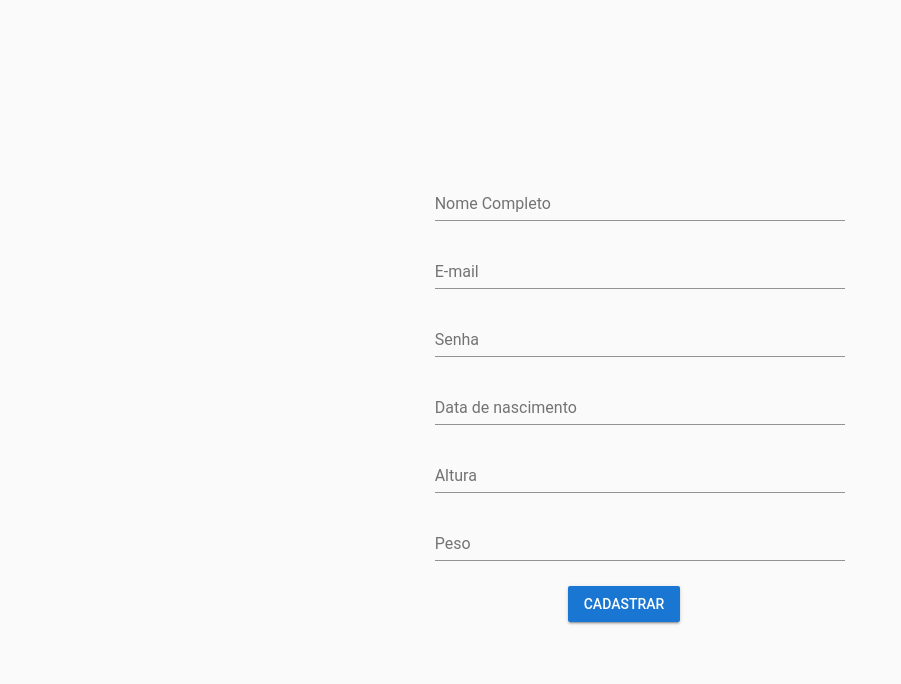
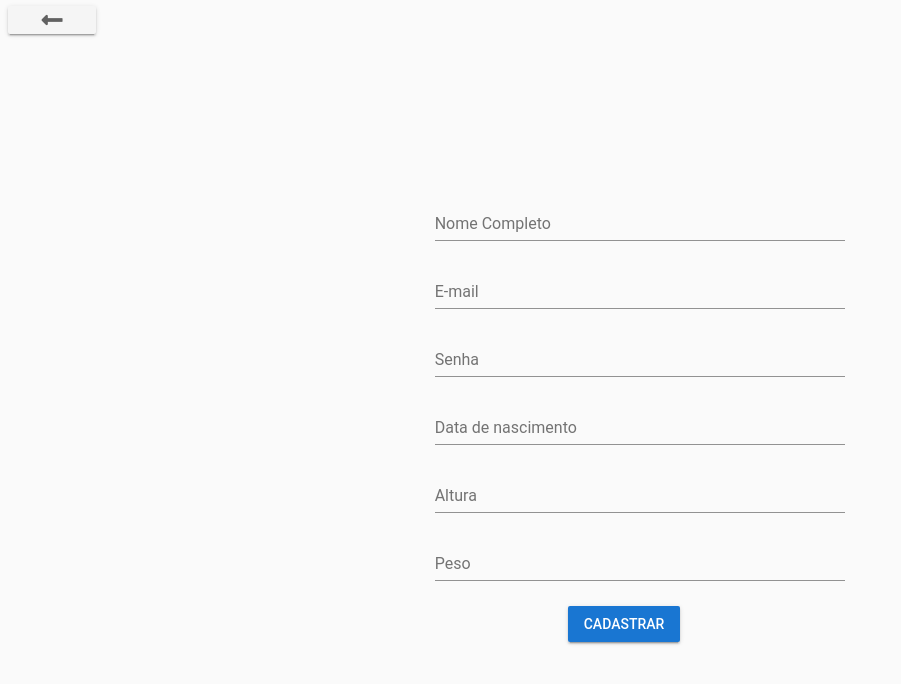
Before and after one commit to eduardougolini/gym-app-vuetify, a Vue app: page /#/register-user in a window 1280 px wide. Shown: the top 684 px of the page, without its empty margins (0-901 px from the left). Built offline with nearby package versions, Linux system fonts and the light colour scheme; a small style sheet from the web is missing.

Commit message:
Corrigidos alguns bugs de navegação

```diff
--- a/src/components/NutritionComponent.vue
+++ b/src/components/NutritionComponent.vue
@@ -1,4 +1,5 @@
 <template>
+    <v-app>
         <v-content>
             <v-container>
                 <v-layout wrap>
@@ -12,7 +13,9 @@
                         <span class="subheading">Gorduras</span><br>
                         <v-progress-linear class="mt-1" v-model="fats"></v-progress-linear><br>
                     </v-flex>
-                <v-footer>
+                </v-layout>
+            </v-container>
+                    <v-footer color="#fafafa">
                         <v-flex
                                 align-center
                                 justify-center
@@ -24,9 +27,8 @@
                             <p class="subheading font-weight-light text-md-center text-sm-center text-xs-center ml-1 mt-0 mb-0">Adicionar refeição</p>
                         </v-flex>
                     </v-footer>
-            </v-layout>
-        </v-container>
         </v-content>
+    </v-app>
 </template>
 
 <script>
--- a/src/views/RegisterUser.vue
+++ b/src/views/RegisterUser.vue
@@ -1,5 +1,6 @@
 <template>
     <v-app>
+      <go-back-button />
         <v-content>
             <v-container fluid fill-height>
                 <v-layout align-center justify-center>
@@ -83,6 +84,7 @@
 
 <script>
 import axios from 'axios'
+import GoBackButton from '@/components/GoBackButtonComponent';
 
   export default {
     data: () => ({
@@ -111,6 +113,9 @@ import axios from 'axios'
       ],
       menu: false
     }),
+    components: {
+      GoBackButton
+    },
     watch: {
       menu (val) {
         val && this.$nextTick(() => (this.$refs.picker.activePicker = 'YEAR'))
```
Lines whose indentation alone changed are shown as unchanged.
